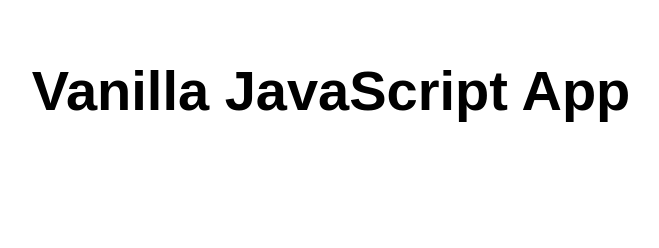
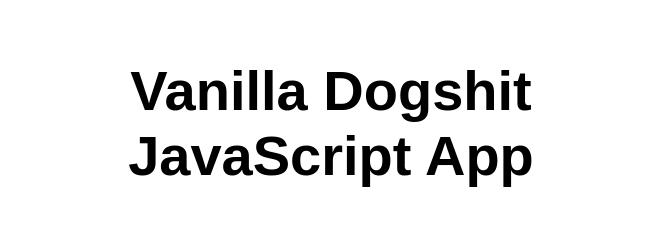
Before and after one commit to Thei0693/my-first-static-web-app, a plain HTML site: page index.html in a window 1280 px wide. Shown: the whole page, without its empty margins (309-968 px from the left). Drawn offline with Linux system fonts and the light colour scheme.

Commit message:
Update index.html

```diff
--- a/index.html
+++ b/index.html
@@ -10,7 +10,7 @@
 
 <body>
   <main>
-    <h1>Vanilla JavaScript App</h1>
+    <h1>Vanilla Dogshit JavaScript App</h1>
   </main>
 </body>
 
```
